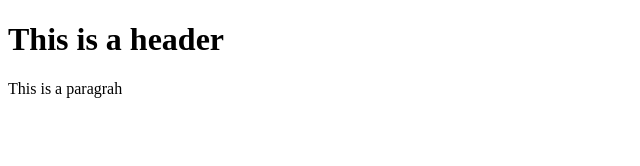
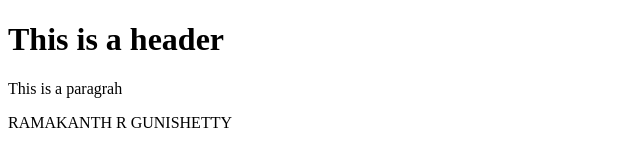
Before and after one commit to RamakanthRGunishetty/git-test, a website: page index.html in a window 1280 px wide. Shown: the whole page, without its empty margins (0-640 px from the left). Drawn offline with Linux system fonts and the light colour scheme.

Commit message:
Fourth commit

```diff
--- a/index.html
+++ b/index.html
@@ -7,5 +7,6 @@
 <body>
 <h1>This is a header</h1>
 <p>This is a paragrah</p>
+<p>RAMAKANTH R GUNISHETTY</p>
 </body>
 </html>
```
Also changed, not shown: package.json (added, +24 -0 lines), 2 other files.
